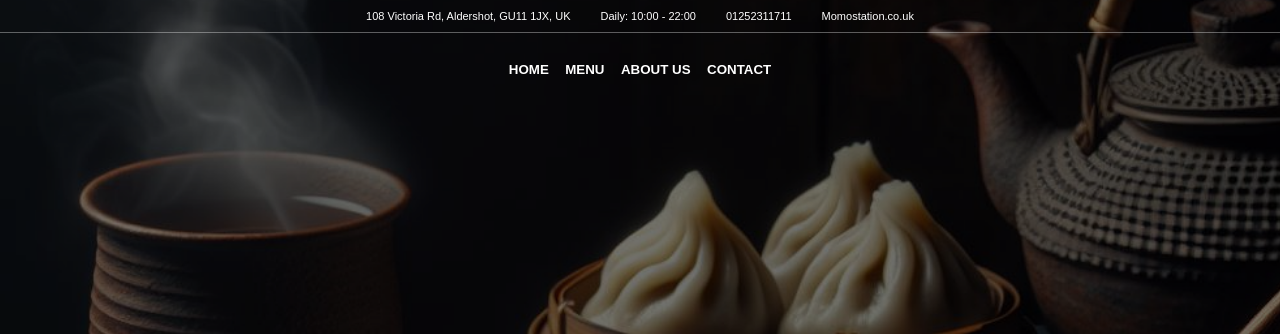
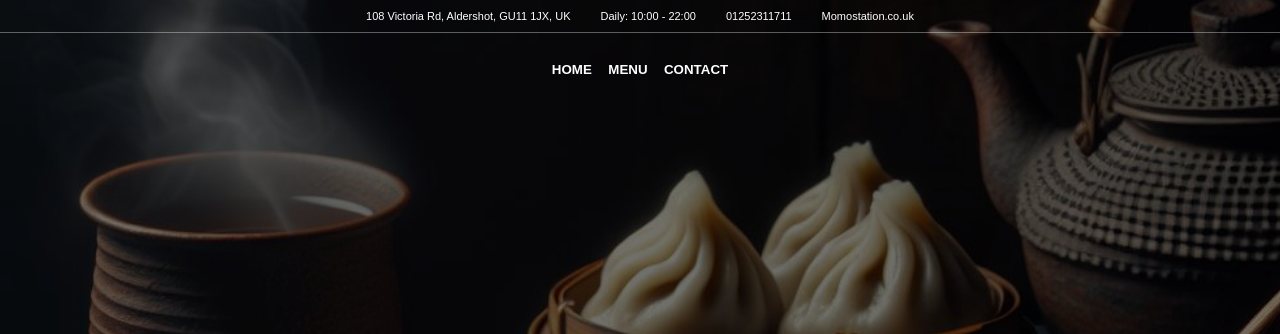
Before and after one commit to 4thQ/Resturant, a website built with webpack: page src/template.html in a window 1280 px wide. Shown: the top 334 px of the page. Built offline with nearby package versions, Linux system fonts and the light colour scheme.

Commit message:
fixed bugs and cleaned code

```diff
--- a/src/index.js
+++ b/src/index.js
@@ -4,8 +4,6 @@ import { menu } from "./menu";
 import { contact } from "./contact";
 
 homepage();
-// menu();
-// contact();
 
 const content = document.getElementById("content");
 const homeBtn = document.querySelector(".homeBtn");
--- a/src/menu.js
+++ b/src/menu.js
@@ -1,5 +1,5 @@
-import mLogo from "/home/nirajan/Resturant/images/menuicon.png";
 import mCheck from "/home/nirajan/Resturant/images/check.png";
+
 export function menu() {
   const content = document.querySelector("#content");
 
--- a/src/template.html
+++ b/src/template.html
@@ -17,7 +17,6 @@
       <nav>
         <button class="homeBtn">HOME</button>
         <button class="menuBtn">MENU</button>
-        <button class="aboutBtn">ABOUT US</button>
         <button class="contactBtn">CONTACT</button>
       </nav>
     </header>
```
